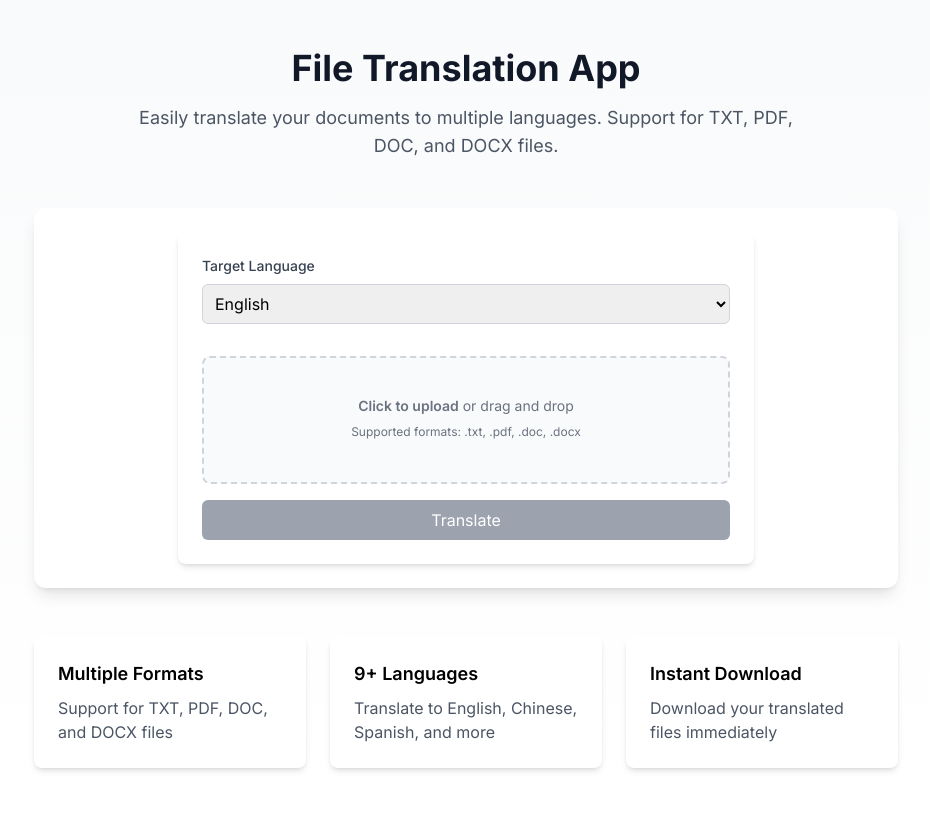
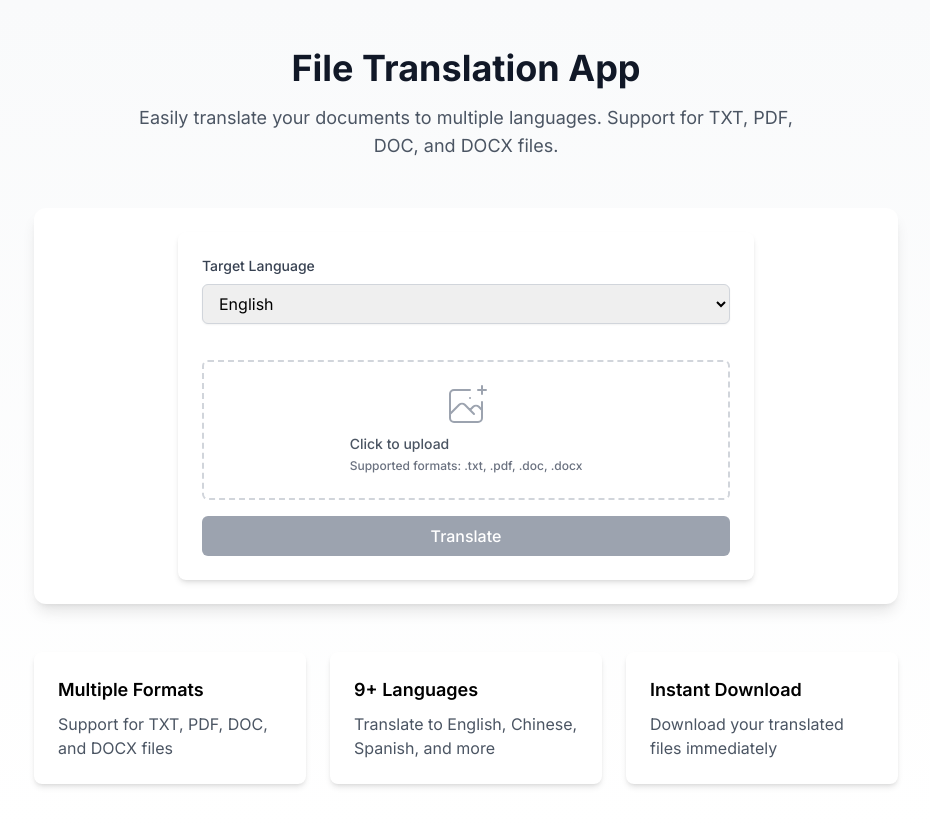
Before and after one commit to torweb321/webtran, a Next.js app: page / in a window 1280 px wide. Shown: the top 826 px of the page, without its empty margins (174-1104 px from the left). Built offline with nearby package versions, Linux system fonts and the light colour scheme.

Commit message:
feat: improve file upload UI and error handling

```diff
--- a/app/components/FileUpload.tsx
+++ b/app/components/FileUpload.tsx
@@ -72,14 +72,19 @@ export default function FileUpload() {
       formData.append('file', file)
       formData.append('targetLang', targetLang)
 
+      console.log('Uploading file:', file.name)
+      console.log('Target language:', targetLang)
+
       const response = await fetch(`${API_URL}/translate`, {
         method: 'POST',
         body: formData,
       })
 
+      console.log('Response status:', response.status)
       const data = await response.json()
 
       if (!response.ok) {
+        console.error('Translation failed:', data)
         throw new Error(data.error || data.details || 'Translation failed')
       }
 
@@ -102,7 +107,7 @@ export default function FileUpload() {
           <select
             value={targetLang}
             onChange={(e) => setTargetLang(e.target.value)}
-            className="w-full p-2 border border-gray-300 rounded-md focus:ring-blue-500 focus:border-blue-500"
+            className="w-full px-3 py-2 border border-gray-300 rounded-md shadow-sm focus:outline-none focus:ring-2 focus:ring-blue-500"
           >
             {Object.entries(SUPPORTED_LANGUAGES).map(([code, name]) => (
               <option key={code} value={code}>
@@ -112,61 +117,88 @@ export default function FileUpload() {
           </select>
         </div>
 
+        <div className="w-full">
           <label
             htmlFor="file-upload"
-          className="w-full h-32 flex flex-col items-center justify-center border-2 border-gray-300 border-dashed rounded-lg cursor-pointer bg-gray-50 hover:bg-gray-100"
+            className="relative cursor-pointer bg-white rounded-md font-medium text-blue-600 hover:text-blue-500 focus-within:outline-none"
           >
-          <div className="flex flex-col items-center justify-center pt-5 pb-6">
-            <p className="mb-2 text-sm text-gray-500">
-              <span className="font-semibold">Click to upload</span> or drag and drop
-            </p>
+            <div className="mt-1 flex justify-center px-6 pt-5 pb-6 border-2 border-gray-300 border-dashed rounded-md hover:border-blue-500">
+              <div className="space-y-1 text-center">
+                <svg
+                  className="mx-auto h-12 w-12 text-gray-400"
+                  stroke="currentColor"
+                  fill="none"
+                  viewBox="0 0 48 48"
+                  aria-hidden="true"
+                >
+                  <path
+                    d="M28 8H12a4 4 0 00-4 4v20m32-12v8m0 0v8a4 4 0 01-4 4H12a4 4 0 01-4-4v-4m32-4l-3.172-3.172a4 4 0 00-5.656 0L28 28M8 32l9.172-9.172a4 4 0 015.656 0L28 28m0 0l4 4m4-24h8m-4-4v8m-12 4h.02"
+                    strokeWidth={2}
+                    strokeLinecap="round"
+                    strokeLinejoin="round"
+                  />
+                </svg>
+                <div className="flex text-sm text-gray-600">
+                  <span>Click to upload</span>
+                  <input
+                    id="file-upload"
+                    name="file-upload"
+                    type="file"
+                    className="sr-only"
+                    onChange={handleFileChange}
+                    accept=".txt,.pdf,.doc,.docx"
+                  />
+                </div>
                 <p className="text-xs text-gray-500">
                   Supported formats: .txt, .pdf, .doc, .docx
                 </p>
               </div>
-          <input
-            id="file-upload"
-            type="file"
-            className="hidden"
-            onChange={handleFileChange}
-            accept=".txt,.pdf,.doc,.docx"
-          />
+            </div>
           </label>
+        </div>
 
         {file && (
-          <div className="text-sm text-gray-500">
+          <div className="w-full text-center">
+            <p className="text-sm text-gray-600">
               Selected file: {file.name}
+            </p>
+          </div>
+        )}
+
+        {error && (
+          <div className="w-full text-center">
+            <p className="text-sm text-red-600">{error}</p>
           </div>
         )}
 
         <button
           onClick={handleUpload}
           disabled={!file || translating}
-          className="w-full px-4 py-2 text-white bg-blue-500 rounded-md hover:bg-blue-600 disabled:bg-gray-400 disabled:cursor-not-allowed transition-colors"
+          className={`w-full px-4 py-2 rounded-md text-white font-medium ${
+            !file || translating
+              ? 'bg-gray-400 cursor-not-allowed'
+              : 'bg-blue-500 hover:bg-blue-600'
+          }`}
         >
           {translating ? 'Translating...' : 'Translate'}
         </button>
 
-        {error && (
-          <div className="w-full p-4 bg-red-50 border border-red-200 rounded-lg text-red-600">
-            {error}
+        {result && (
+          <div className="w-full">
+            <div className="mt-4">
+              <label className="block text-sm font-medium text-gray-700 mb-2">
+                Translation Result
+              </label>
+              <div className="w-full px-3 py-2 border border-gray-300 rounded-md bg-gray-50 whitespace-pre-wrap">
+                {result}
               </div>
-        )}
-
-        {result && (
-          <div className="w-full mt-4">
-            <div className="flex justify-between items-center mb-2">
-              <h3 className="text-lg font-semibold">Translation Result:</h3>
+            </div>
             <button
               onClick={handleDownload}
-                className="px-3 py-1 text-sm text-blue-600 hover:text-blue-700 focus:outline-none"
+              className="mt-4 w-full px-4 py-2 bg-green-500 text-white rounded-md hover:bg-green-600"
             >
-                Download
+              Download Translation
             </button>
-            </div>
-            <div className="p-4 bg-gray-50 rounded-lg whitespace-pre-wrap border border-gray-200">
-              {result}
-            </div>
           </div>
         )}
       </div>
```
Lines whose indentation alone changed are shown as unchanged.
